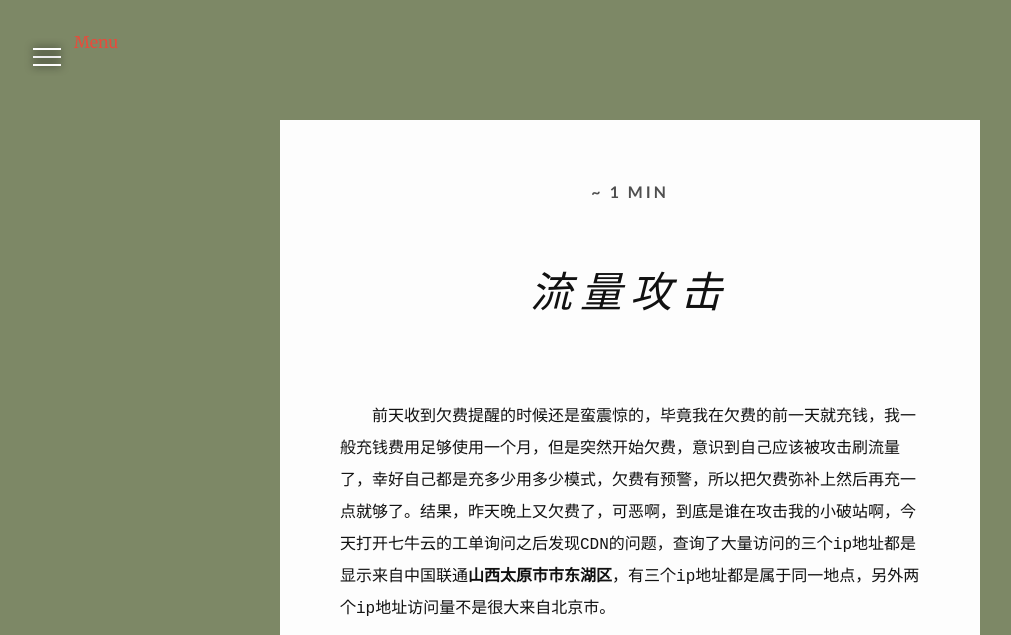
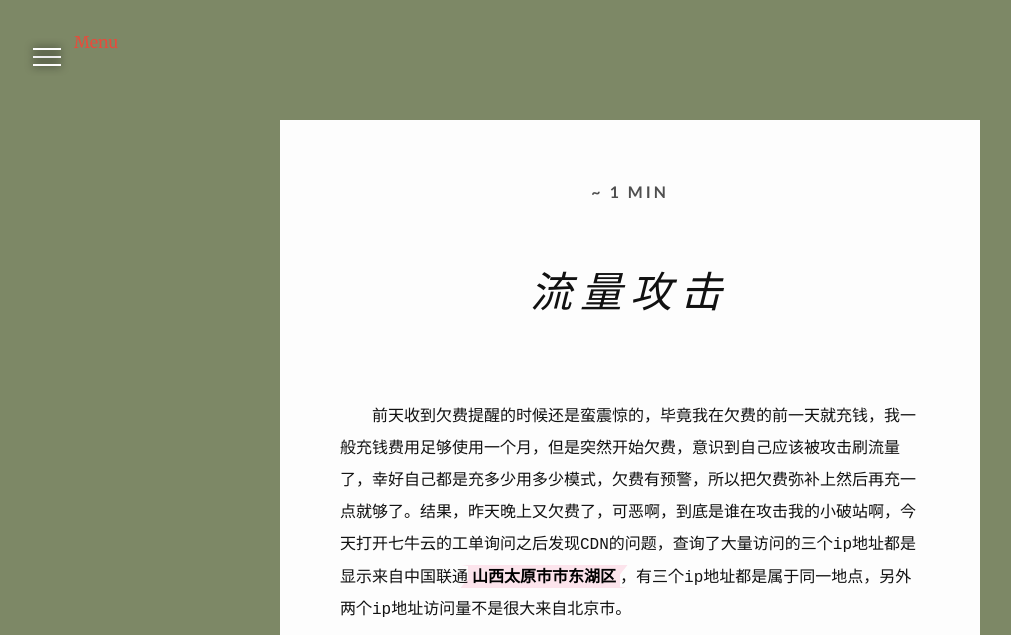
Before and after one commit to wangyunzi/wangyunzi.github.io, a Jekyll site: the page built from _posts/2024-07-07-流量攻击.md, in a window 1280 px wide. Shown: the top 635 px of the page, without its empty margins (10-1021 px from the left). Built offline with Jekyll 4.4.1, drawn with Linux system fonts in a browser that asks for light colours; nearby versions of some CDN libraries; comment, search, counter and statistics services are not loaded; grey boxes are pictures that could not be loaded.

```diff
--- a/assets/css/base.css
+++ b/assets/css/base.css
@@ -101,6 +101,8 @@
   color: #828282;
 }
 
+
+
 /**
 * Blockquotes
 */
--- a/assets/css/layout.css
+++ b/assets/css/layout.css
@@ -254,11 +254,37 @@
     font-size: 1em;
     margin-bottom: 60px;
     line-height: 2;
-    word-wrap: break-word;
+    /* word-wrap: break-word; */
     overflow-wrap: break-word;
     width: 100%; /* 设置容器宽度 */
     margin-top: 20px;
   }
+
+  .post-content strong {
+    padding: 2px 4px;
+    background-color: #fce4ec; /* 明亮的马克笔颜色 */
+    color: #000; /* 字体颜色 */
+    font-weight: bold; /* 加粗字体 */
+    font-family: 'Arial', sans-serif; /* 清晰的字体 */
+    position: relative; /* 使伪元素相对定位 */
+  }
+
+  .post-content strong::before {
+    content: '';
+    position: absolute;
+    top: 0;
+    left: 0;
+    right: 0;
+    bottom: 0;
+    background-color: #fce4ec; /* 与文字背景颜色一致 */
+    clip-path: polygon(0% 0%, 10% 10%, 0% 100%, 100% 100%, 90% 90%, 100% 0%); /* 不规则边缘 */
+    z-index: -1; /* 将伪元素置于文字后面 */
+    transform: scale(1.1); /* 放大伪元素以创建不规则边缘 */
+  }
+
+
+
+
 
   .post-content h2 {
     font-size: 32px;
```
Also changed, not shown: _posts/2024-04-26-我为什么折腾博客?.md (renamed from _posts/2024-04-26-.md), _posts/2024-04-27-git日常错误.md (renamed from _posts/2024-04-27-git.md), _posts/2024-04-29-车站.md (renamed from _posts/2024-04-29-.md), _posts/2024-05-04-hugo的rss问题.md (renamed from _posts/2024-05-04-hugo-rss.md), _posts/2024-05-08-明明不饿却总是想吃东西？.md (renamed from _posts/2024-05-08-.md), _posts/2024-05-13-生命中最简单又最困难的—摘抄.md (renamed from _posts/2024-05-13-.md), _posts/2024-06-07-Netlify部署hugo博客失败怎么办？.md (renamed from _posts/2024-06-07-netlify-hugo.md), _posts/2024-06-13-勇闯深圳.md (renamed from _posts/2024-06-13-.md), _posts/2024-06-15-热情羞耻症.md (renamed from _posts/2024-06-15-.md), _posts/2024-06-18-妄游一日.md (renamed from _posts/2024-06-18-.md), _posts/2024-07-07-流量攻击.md (renamed from _posts/2024-07-07-.md).
